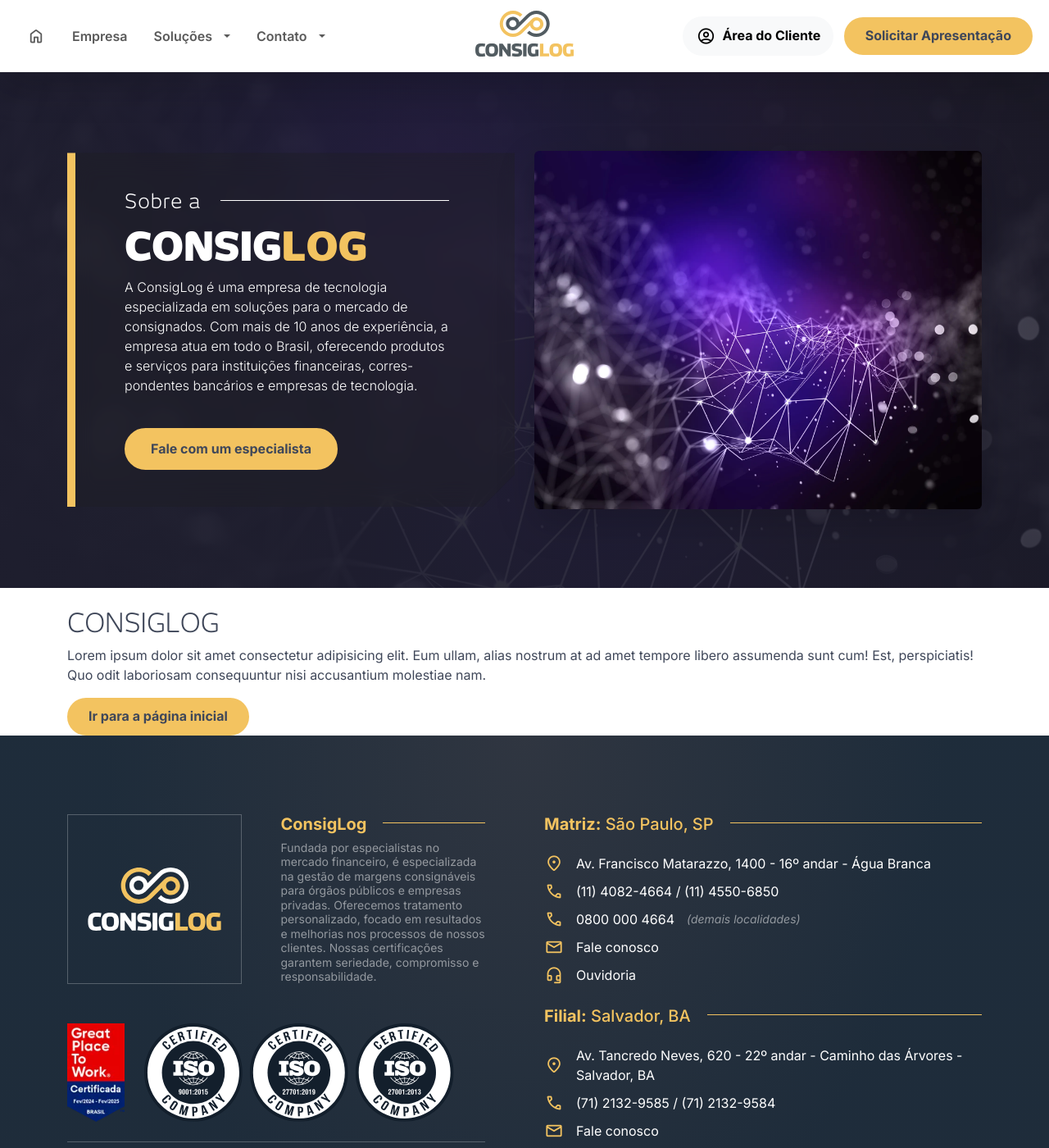
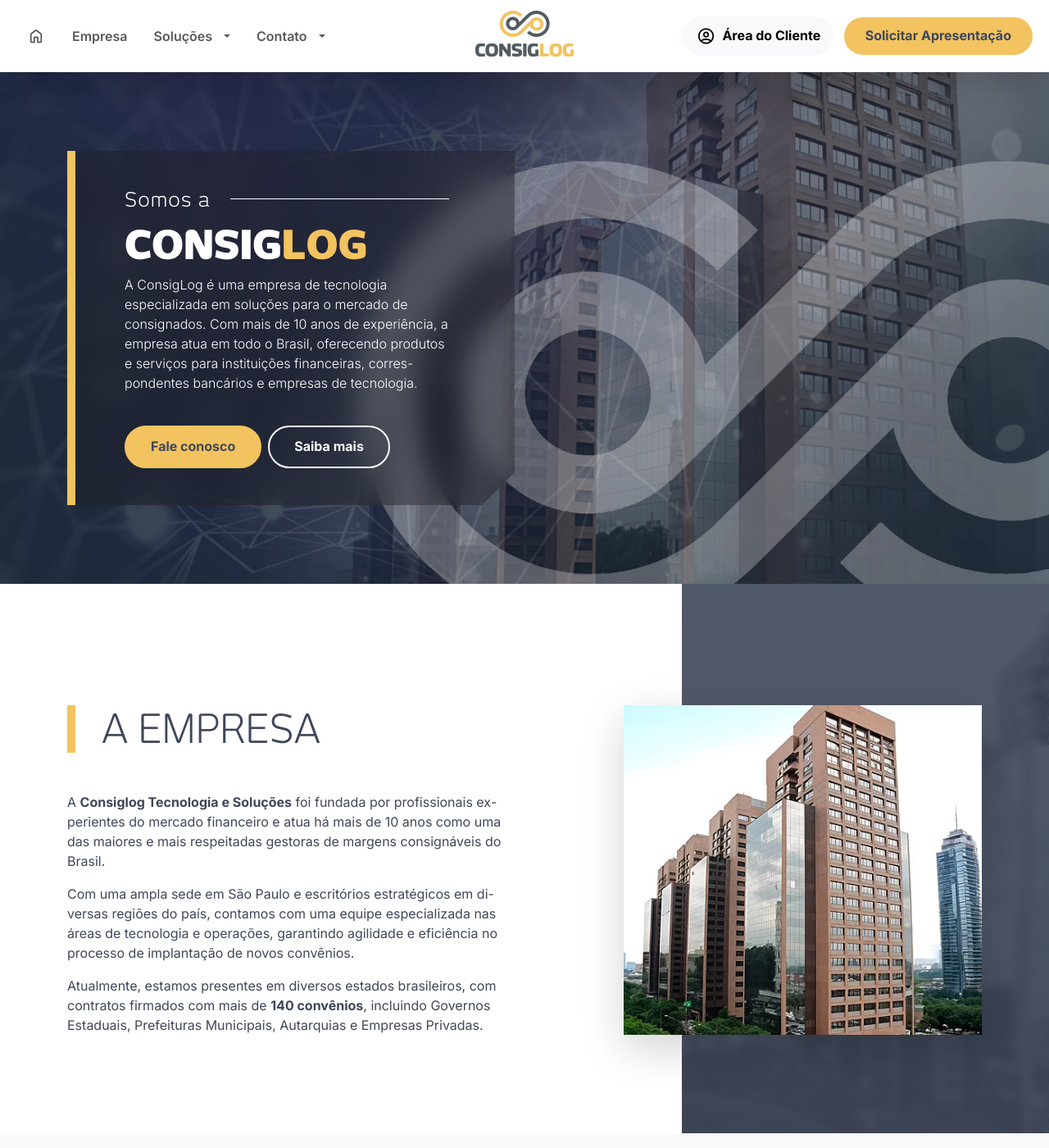
Before and after one commit to wesleypimentel/consiglog-site, a Jekyll site: the page built from empresa.html, in a window 1280 px wide and 1400 px high. Shown: the whole window at 82% size. Built offline with Jekyll 4.4.1, drawn with Linux system fonts in a browser that asks for light colours; some of the changed text lies outside the part shown.

Commit message:
Empresa / Sobre

```diff
--- a/_data/global.yml
+++ b/_data/global.yml
@@ -72,12 +72,15 @@
 # Home > Seção: Sobre
 section_sobre:
   title: "<small>Sobre a</small> **Consig<span class='text-primary'>Log</span>**"
+  subtitle: "Especialista em Gestão de Margens Consignáveis"
   description: |
     A **Consiglog Tecnologia e Soluções** foi fundada por profissionais experientes do mercado financeiro e atua há mais de 10 anos como uma das maiores e mais respeitadas gestoras de margens consignáveis do Brasil.
 
     Com uma ampla sede em São Paulo e escritórios estratégicos em diversas regiões do país, contamos com uma equipe especializada nas áreas de tecnologia e operações, garantindo agilidade e eficiência no processo de implantação de novos convênios.
 
     Atualmente, estamos presentes em diversos estados brasileiros, com contratos firmados com mais de **140 convênios**, incluindo Governos Estaduais, Prefeituras Municipais, Autarquias e Empresas Privadas.
+  link: "/empresa"
+  link_title: Saiba mais
   image:
     src: "/assets/img/consiglog-predio.webp"
     alt: "ConsigLog (Prédio)"
--- a/_includes/home-sobre.html
+++ b/_includes/home-sobre.html
@@ -2,22 +2,33 @@
 <section id="sobre" class="section position-relative">
   <div class="bg" data-bg-image="{{ site.data.global.section_sobre.image.src | relative_url }}"></div>
   <div class="container position-relative z-1">
-    <div class="row gy-5 g-lg-5 align-items-center">
+    <div class="row gy-5 g-lg-5">
       <div class="col-12 col-lg-6">
-        <header class="section-headline mb-5">
+        <header class="section-heading mb-5">
           <h2 class="section-title">
-            {{ site.data.global.section_sobre.title | markdownify }}
+            <a href="{{ site.data.global.section_sobre.link | relative_url }}" class="text-decoration-none text-reset">
+              {{ page.empresa.section_title | default: site.data.global.section_sobre.title | markdownify }}
+            </a>
           </h2>
+          <h3 class="text-balanced {% if page.empresa.link == false %} d-none {% endif %}">
+            {{ site.data.global.section_sobre.subtitle | markdownify }}
+          </h3>
         </header>
         <div class="mt-5 text-hyphens">
           {{ site.data.global.section_sobre.description | markdownify }}
+
+          {% if page.empresa.link != false %}
+          <p class="mt-4">
+            <a href="{{ site.data.global.section_sobre.link | relative_url }}" class="btn btn-outline-secondary btn-sm">{{ site.data.global.section_sobre.link_title }}</a>
+          </p>
+          {% endif %}
         </div>
       </div>
       <div class="col-12 col-lg-5 offset-lg-1">
         <img
           src="{{ site.data.global.section_sobre.image.src | relative_url }}"
           alt="{{ site.data.global.section_sobre.image.alt }}"
-          class="w-100 img-fluid shadow-lg"
+          class="w-100 h-100 img-fluid object-fit-cover shadow-lg"
         >
       </div>
     </div>
--- a/empresa.html
+++ b/empresa.html
@@ -4,18 +4,27 @@
 descricao: Soluções em tecnologia para o mercado de consignados
 descricao_longa: >
   A ConsigLog é uma empresa de tecnologia especializada em soluções para o mercado de consignados. Com mais de 10 anos de experiência, a empresa atua em todo o Brasil, oferecendo produtos e serviços para instituições financeiras, correspondentes bancários e empresas de tecnologia.
+descricao_media: >
+  Atuamos no mercado financeiro, tecnológico e de gestão de margens consignáveis, oferecendo soluções especializadas para setores públicos e privados em todo o Brasil.
 banner:
-  pre_title: Sobre a
+  pre_title: Somos a
   title: Consig<span class="text-primary">Log</span>
-  bgimg: /assets/img/exemplo.webp
-  img: /assets/img/exemplo.webp
-  cta: Fale com um especialista
-  cta_link: /contato?assunto=Falar com um especialista
+  bgimg: /assets/img/consiglog-empresa-bg.webp
+  img: false
+  cta: Fale conosco
+  cta_link: /contato
+  cta_sec: Saiba mais
+  cta_sec_link: '#sobre'
+
+# Quem somos
+empresa:
+  section_title: A empresa
+  link: false
 ---
 
 <main>
   <!-- Hero -->
-  <header class="p-3 p-lg-5 mb-4 bg-dark text-bg-dark bg-covered bg-overlay bg-fade-left" data-bg-image="{{ page.banner.bgimg | relative_url }}">
+  <header class="p-3 p-lg-5 bg-dark text-bg-dark bg-covered bg-overlay_off bg-fade-left_off" data-bg-image="{{ page.banner.bgimg | relative_url }}">
     <div class="container py-5">
       <div class="row align-items-center">
         <div class="col-lg-6">
@@ -25,20 +34,63 @@
               <strong>{{ page.banner.title }}</strong>
             </h1>
             <p class="text-balanced text-hyphens">{{ page.descricao_longa }}</p>
-            <a href="{{ page.banner.cta_link | relative_url }}" class="btn btn-primary" type="button">{{ page.banner.cta }}</a>
+            <div class="d-flex gap-2">
+              <a href="{{ page.banner.cta_link | relative_url }}" class="btn btn-primary" type="button">{{ page.banner.cta }}</a>
+              <a href="{{ page.banner.cta_sec_link }}" class="btn btn-outline-light" type="button">{{ page.banner.cta_sec }}</a>
+            </div>
           </div>
         </div>
         <div class="col-lg-6">
-          <img src="{{ page.banner.img | relative_url }}" alt="{{ page.title }}" class="img-fluid rounded shadow-lg">
+          {% if page.banner.img %}
+            <img src="{{ page.banner.img | relative_url }}" alt="{{ page.title }}" class="img-fluid rounded shadow-lg">
+          {% endif %}
         </div>
       </div>
     </div>
   </header>
 
-  <section class="container">
-    <h2>{{ site.title }}</h2>
-    <p>Lorem ipsum dolor sit amet consectetur adipisicing elit. Eum ullam, alias nostrum at ad amet tempore libero assumenda sunt cum! Est, perspiciatis! Quo odit laboriosam consequuntur nisi accusantium molestiae nam.</p>
-    <a href="{{ '/' | relative_url }}" class="btn btn-primary">Ir para a página inicial</a>
+  {% include home-sobre.html %}
+
+  <!-- Missão, Visão e Valores -->
+  <section id="mvv" class="section bg-light">
+    <div class="container py-5">
+      <header class="section-heading">
+        <h2 class="h1 section-title">Missão, Visão e Valores</h2>
+        <p class="text-muted">Conheça a missão, a visão e os valores da <strong>ConsigLog</strong>.</p>
+      </header>
+      <div class="d-flex flex-column flex-lg-row gap-5 gap-lg-3 mt-5">
+        <div class="card border-0">
+          <h3 class="fw-bold bg-primary card-header p-lg-4">Missão</h3>
+          <div class="card-body p-lg-4">
+            <p>
+              Oferecer serviços de excelência na área de tecnologia para o mercado financeiro, agregando valores para nossos clientes, colaboradores e empresa.
+            </p>
+          </div>
+        </div>
+        <div class="card border-0">
+          <h3 class="fw-bold bg-primary card-header p-lg-4">Visão</h3>
+          <div class="card-body p-lg-4">
+            <p>
+              Ser reconhecida como uma das melhores empresas em gestão de margens consignáveis nos segmentos de empresas públicas e privadas.
+            </p>
+          </div>
+        </div>
+        <div class="card border-0">
+          <h3 class="fw-bold bg-primary card-header p-lg-4">Valores</h3>
+          <div class="card-body p-lg-4">
+            <ul>
+              <li>Transparência;</li>
+              <li>Comprometimento;</li>
+              <li>Ética;</li>
+              <li>Agilidade;</li>
+              <li>Segurança nos processamentos.</li>
+            </ul>
+          </div>
+        </div>
+      </div>
+    </div>
   </section>
 
+  {% include cta-apresentacao-fone-btn.html %}
+
 </main>
```
Also changed, not shown: assets/styles.less (+8 -4 lines), assets/img/consiglog-empresa-bg.webp (added), assets/styles.css, 1 other file.
